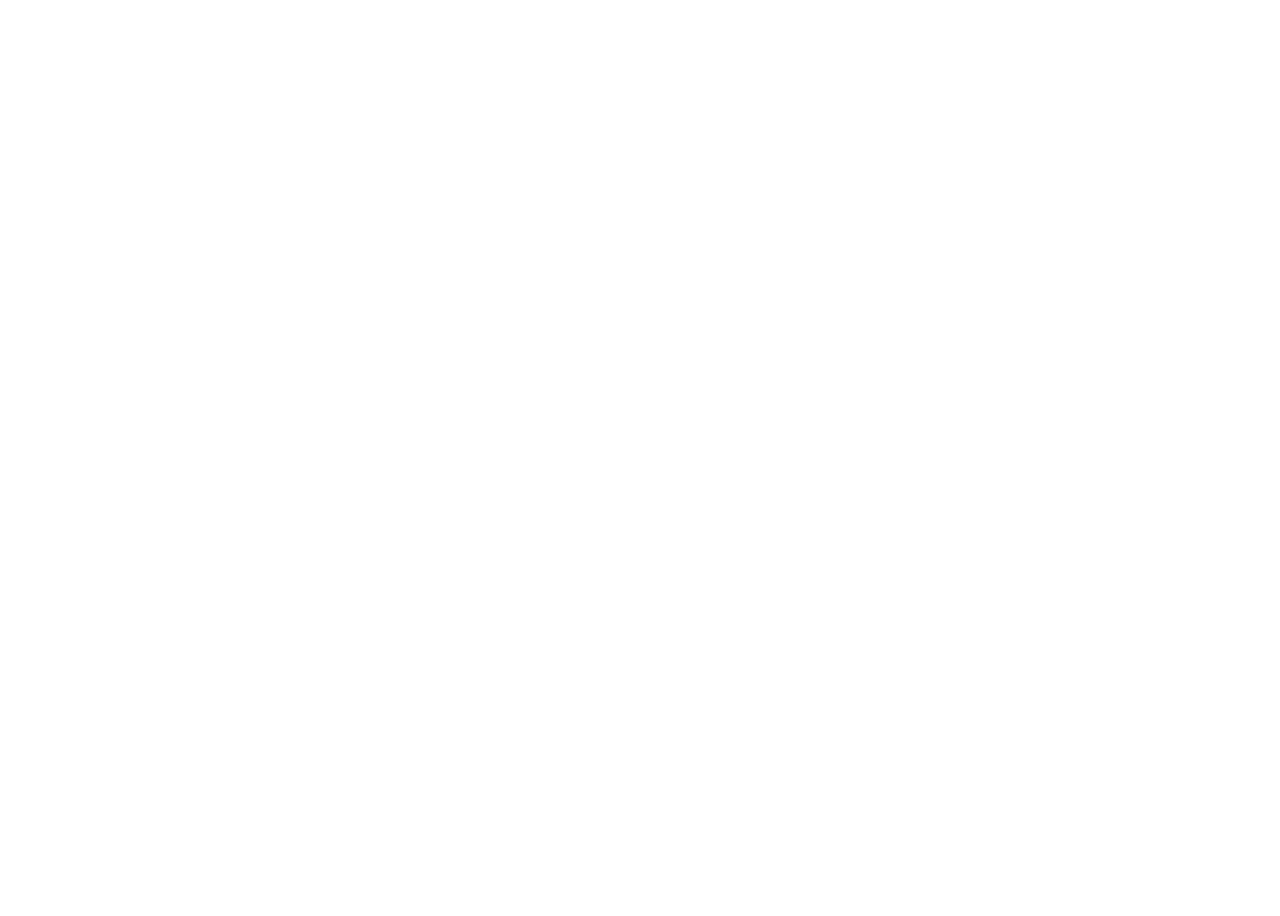
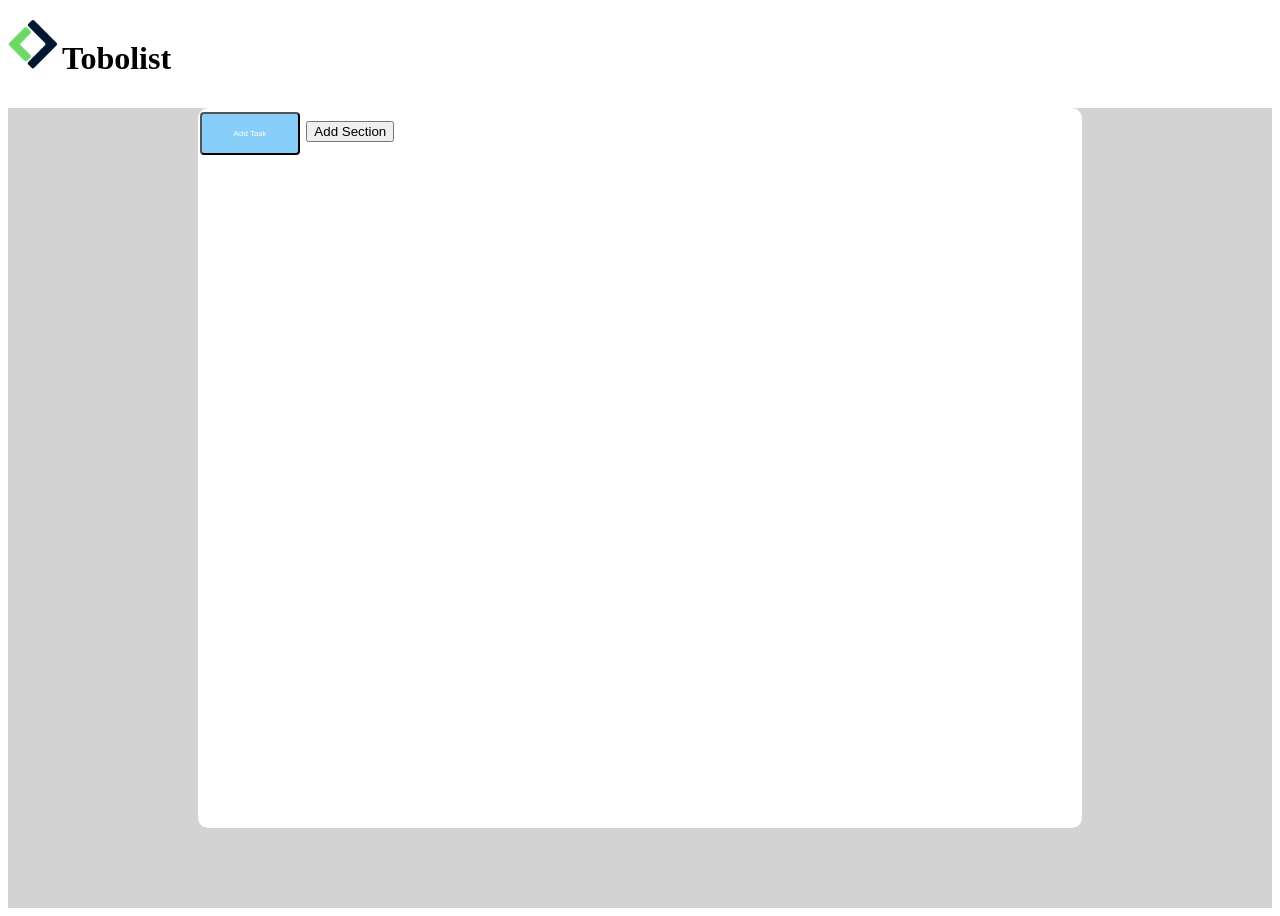
Before and after one commit to GiulsV/html-css-toboolist, a plain HTML site: page index.html in a window 1280 px wide. Before the commit the page ends 800 px from the top, so only its background shows below. Drawn offline with Linux system fonts and the light colour scheme.

Commit message:
header e prima parte centrale

```diff
--- a/css/style.css
+++ b/css/style.css
@@ -0,0 +1,35 @@
+/* Header con logo */
+  h1 {
+    display: inline;
+    line-height: 100px;
+  }
+  #logo{
+      line-height: 100px;
+      display: inline;
+  }
+
+  /* Main */
+  main{
+      background-color: lightgray;
+      height: 800px;
+  }
+
+    .container{
+        background-color: white;
+        width: 70%;
+        height: 90%;
+        margin: auto;
+        border-radius: 10px;
+    }
+    .button1{
+        background-color: lightskyblue;
+        border-radius: 4px;
+        color: white;
+        padding: 15px 32px;
+        text-align: center;
+        text-decoration: none;
+        display: inline-block;
+        font-size: 8px;
+        margin: 4px 2px;
+        cursor: pointer;
+    }
--- a/index.html
+++ b/index.html
@@ -4,9 +4,29 @@
     <meta charset="UTF-8">
     <meta http-equiv="X-UA-Compatible" content="IE=edge">
     <meta name="viewport" content="width=device-width, initial-scale=1.0">
+    <link rel="stylesheet" href="css/style.css">
     <title>Tobolist</title>
 </head>
 <body>
+    <!-- Header con logo -->
+    <header>
+        <img src="img/Logo.png" alt="logo" id="logo">
+        <h1>Tobolist</h1>
+    </header>
+    <main>
+        <!-- section contenitore -->
+        <div class="container">
+            <!-- Navigazione Pulsanti -->
+            <nav>
+                <button class="button1">Add Task</button>
+                <button class="button2">Add Section</button>
 
+            </nav>
+            <!-- Div contenuto To do -->
+            <div>
+
+            </div>
+        </div>
+    </main>
 </body>
 </html>
```
